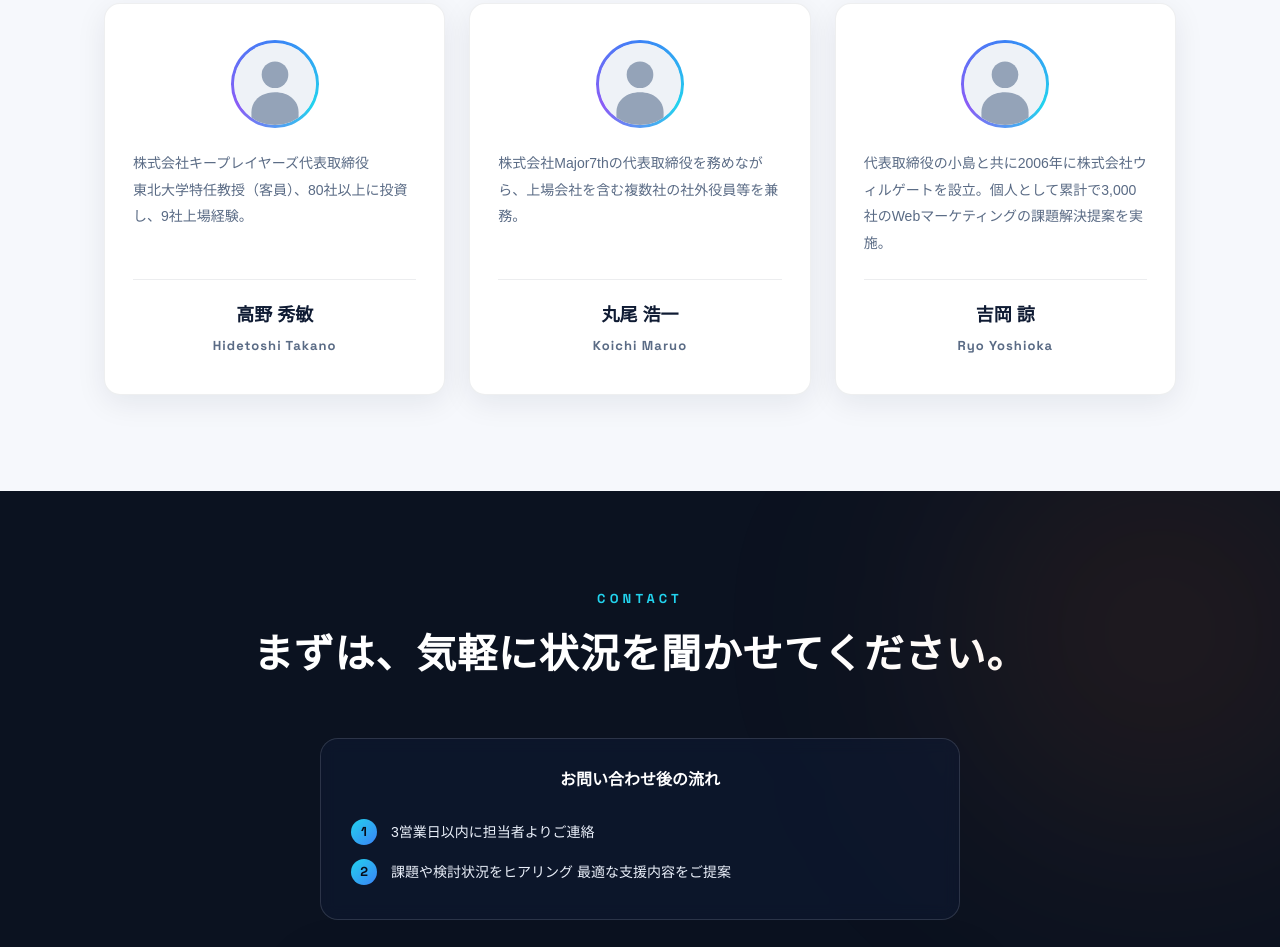
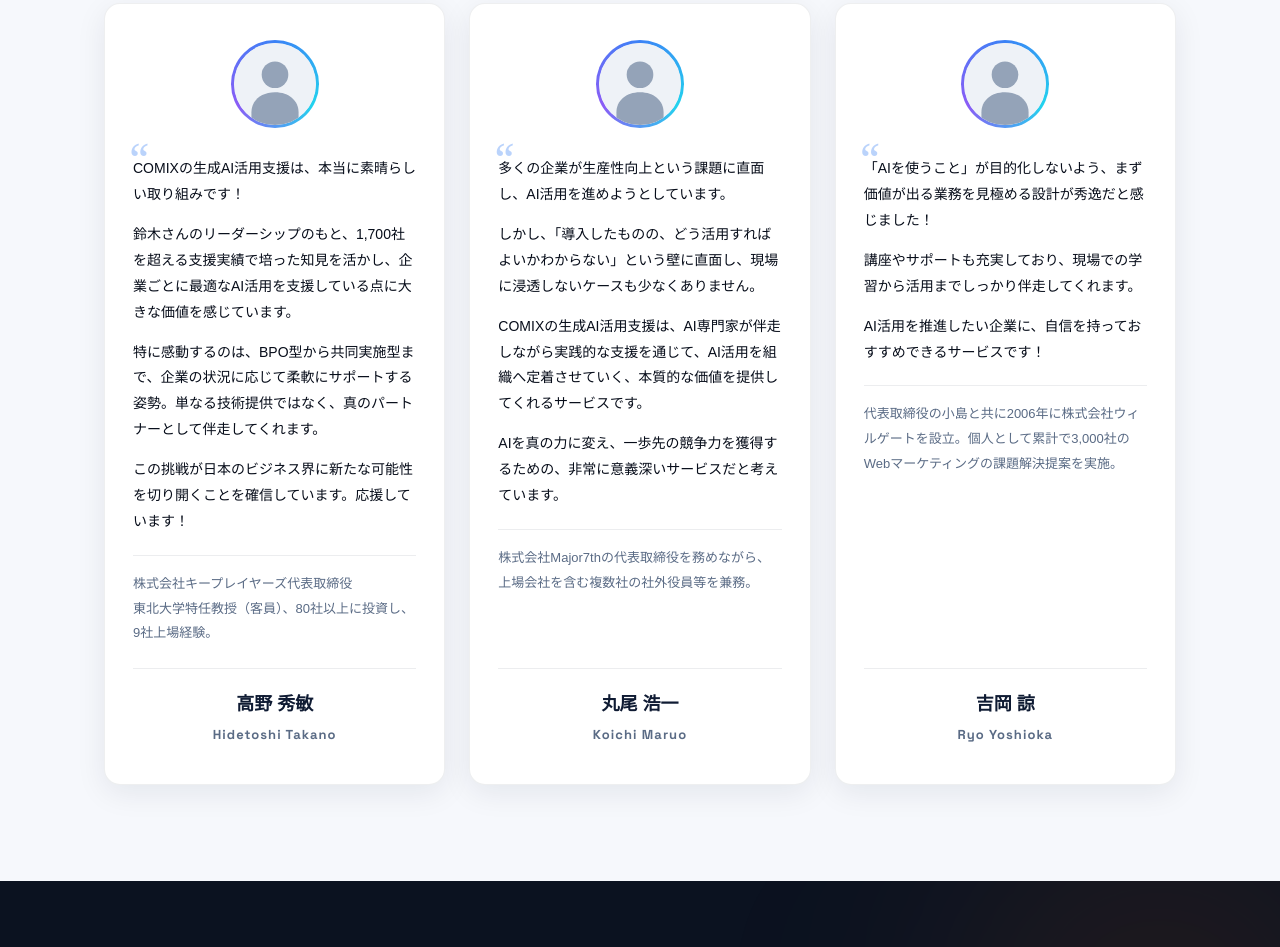
Before and after one commit to k-hasegawa-3/comix-genai-lp, a plain HTML site: page index.html in a window 1280 px wide. Shown: the part 6520-7467 px from the top of the page. Drawn offline with Linux system fonts and the light colour scheme.

Commit message:
Add testimonial quotes to voice section for all three recommenders
Co-Authored-By: Claude Sonnet 5 <noreply@anthropic.com>

```diff
--- a/index.html
+++ b/index.html
@@ -248,7 +248,11 @@ body.admin-bar{--genai-admin-h:32px}
 .genai-voice__avatar{width:88px;height:88px;aspect-ratio:1/1;border-radius:50%;margin:0 auto 22px;padding:3px;
   background:conic-gradient(var(--genai-blue),var(--genai-cyan),var(--genai-violet),var(--genai-blue));overflow:hidden}
 .genai-voice__avatar svg,.genai-voice__avatar img{display:block;width:100%;height:100%;border-radius:50%;object-fit:cover;background:#EEF2F7}
-.genai-voice__bio{color:var(--genai-text-muted);font-size:14px;text-align:left;flex:1}
+.genai-voice__quote{position:relative;color:var(--genai-ink-950);font-size:14px;line-height:1.85;text-align:left;padding-top:6px}
+.genai-voice__quote::before{content:'\201C';position:absolute;top:-14px;left:-4px;font-size:44px;line-height:1;font-family:Georgia,serif;color:var(--genai-blue);opacity:.35}
+.genai-voice__quote p{margin-top:1em}
+.genai-voice__quote p:first-child{margin-top:0}
+.genai-voice__bio{color:var(--genai-text-muted);font-size:13px;text-align:left;flex:1;margin-top:20px;padding-top:16px;border-top:1px solid rgba(15,27,51,.08)}
 .genai-voice__name{margin-top:22px;padding-top:18px;border-top:1px solid rgba(15,27,51,.08)}
 .genai-voice__name b{display:block;font-size:18px;font-weight:900}
 .genai-voice__name span{display:block;color:var(--genai-text-muted);font-family:'Space Grotesk','Noto Sans JP',sans-serif;
@@ -577,6 +581,12 @@ select.genai-field__input{appearance:auto}
           <div class="genai-voice__avatar" aria-hidden="true">
             <svg viewBox="0 0 80 80"><circle cx="40" cy="40" r="40" fill="#EEF2F7"/><circle cx="40" cy="31" r="13" fill="#94A3B8"/><path d="M40 48c-13.8 0-23 8.4-23 19.5V80h46V67.5C63 56.4 53.8 48 40 48z" fill="#94A3B8"/></svg>
           </div>
+          <div class="genai-voice__quote">
+            <p>COMIXの生成AI活用支援は、本当に素晴らしい取り組みです！</p>
+            <p>鈴木さんのリーダーシップのもと、1,700社を超える支援実績で培った知見を活かし、企業ごとに最適なAI活用を支援している点に大きな価値を感じています。</p>
+            <p>特に感動するのは、BPO型から共同実施型まで、企業の状況に応じて柔軟にサポートする姿勢。単なる技術提供ではなく、真のパートナーとして伴走してくれます。</p>
+            <p>この挑戦が日本のビジネス界に新たな可能性を切り開くことを確信しています。応援しています！</p>
+          </div>
           <p class="genai-voice__bio">株式会社キープレイヤーズ代表取締役<br>東北大学特任教授（客員）、80社以上に投資し、9社上場経験。</p>
           <p class="genai-voice__name"><b>高野 秀敏</b><span>Hidetoshi Takano</span></p>
         </article>
@@ -584,12 +594,23 @@ select.genai-field__input{appearance:auto}
           <div class="genai-voice__avatar" aria-hidden="true">
             <svg viewBox="0 0 80 80"><circle cx="40" cy="40" r="40" fill="#EEF2F7"/><circle cx="40" cy="31" r="13" fill="#94A3B8"/><path d="M40 48c-13.8 0-23 8.4-23 19.5V80h46V67.5C63 56.4 53.8 48 40 48z" fill="#94A3B8"/></svg>
           </div>
+          <div class="genai-voice__quote">
+            <p>多くの企業が生産性向上という課題に直面し、AI活用を進めようとしています。</p>
+            <p>しかし、「導入したものの、どう活用すればよいかわからない」という壁に直面し、現場に浸透しないケースも少なくありません。</p>
+            <p>COMIXの生成AI活用支援は、AI専門家が伴走しながら実践的な支援を通じて、AI活用を組織へ定着させていく、本質的な価値を提供してくれるサービスです。</p>
+            <p>AIを真の力に変え、一歩先の競争力を獲得するための、非常に意義深いサービスだと考えています。</p>
+          </div>
           <p class="genai-voice__bio">株式会社Major7thの代表取締役を務めながら、上場会社を含む複数社の社外役員等を兼務。</p>
           <p class="genai-voice__name"><b>丸尾 浩一</b><span>Koichi Maruo</span></p>
         </article>
         <article class="genai-card genai-voice genai-reveal">
           <div class="genai-voice__avatar" aria-hidden="true">
             <svg viewBox="0 0 80 80"><circle cx="40" cy="40" r="40" fill="#EEF2F7"/><circle cx="40" cy="31" r="13" fill="#94A3B8"/><path d="M40 48c-13.8 0-23 8.4-23 19.5V80h46V67.5C63 56.4 53.8 48 40 48z" fill="#94A3B8"/></svg>
+          </div>
+          <div class="genai-voice__quote">
+            <p>「AIを使うこと」が目的化しないよう、まず価値が出る業務を見極める設計が秀逸だと感じました！</p>
+            <p>講座やサポートも充実しており、現場での学習から活用までしっかり伴走してくれます。</p>
+            <p>AI活用を推進したい企業に、自信を持っておすすめできるサービスです！</p>
           </div>
           <p class="genai-voice__bio">代表取締役の小島と共に2006年に株式会社ウィルゲートを設立。個人として累計で3,000社のWebマーケティングの課題解決提案を実施。</p>
           <p class="genai-voice__name"><b>吉岡 諒</b><span>Ryo Yoshioka</span></p>
```
